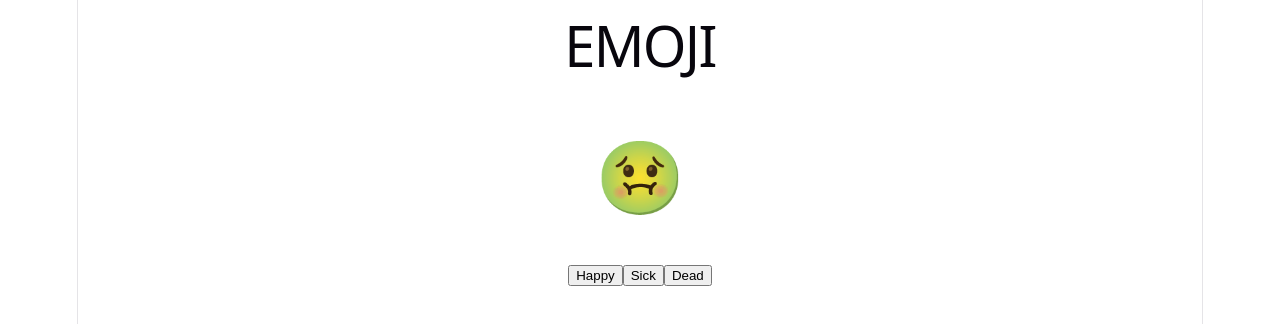
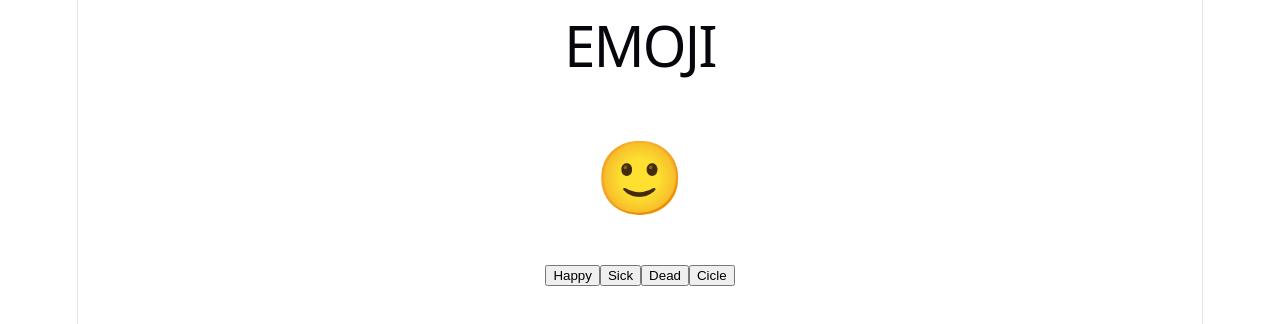
Before and after one commit to ufjf-dcc207/ufjf-dcc207-2026-3-a-atv06-igorknop, a React (Vite) app: page / in a window 1280 px wide. Shown: the top 324 px of the page. Built offline with nearby package versions, Linux system fonts and the light colour scheme.

Commit message:
adiciona ciclo de status

```diff
--- a/src/Emoji.tsx
+++ b/src/Emoji.tsx
@@ -12,7 +12,7 @@ const EMOJI_MAP = new Map<EMOJI_KEYS, string>([
 
 export default function Emoji() {
 
-    const [status, setStatus] = useState<EMOJI_KEYS>("sick")
+    const [status, setStatus] = useState<EMOJI_KEYS>("happy")
 
     function happyClick() {
         console.log("Status: ", status);
@@ -32,6 +32,21 @@ export default function Emoji() {
         setStatus("dead");
         console.log("Status: ", status);
     }
+    function cicleClick() {
+        switch (status) {
+            case "dead":
+                setStatus("happy");
+                break;
+            case "happy":
+                setStatus("sick");
+                break;
+            case "sick":
+                setStatus("dead");
+                break;
+            default:
+                setStatus("happy");
+        }
+    }
 
     console.log("Desenhando...");
     console.log("Status: ", status);
@@ -45,6 +60,7 @@ export default function Emoji() {
                 <button onClick={happyClick}>Happy</button>
                 <button onClick={sickClick}>Sick</button>
                 <button onClick={deadClick}>Dead</button>
+                <button onClick={cicleClick}>Cicle</button>
             </div>
         </>
     );
```
